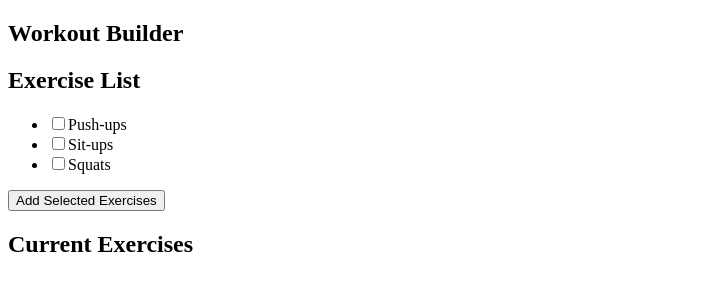
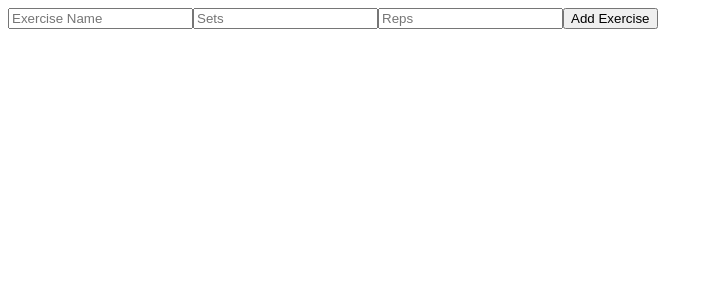
Before and after one commit to BryonVerdone/fit-track, a React (Vite) app: page / in a window 1280 px wide. Shown: the top 300 px of the page, without its empty margins (0-713 px from the left). Built offline with nearby package versions, Linux system fonts and the light colour scheme.

Commit message:
able to add exercise with sets and reps to list

```diff
--- a/src/App.jsx
+++ b/src/App.jsx
@@ -1,44 +1,14 @@
 import { useState } from 'react'
+import reactLogo from './assets/react.svg'
+import viteLogo from '/vite.svg'
 import ExerciseList from './components/ExerciseList'
-
-
 import './App.css'
-
-
-
 
 function App() {
 
-// initial list of exercises
 
-    const initialExercises = [
-       { id: 1, name: 'Push-ups' },
-      { id: 2, name: 'Sit-ups' },
-      { id: 3, name: 'Squats' },
-  ]
-  const [selectedExercises, setSelectedExercises] = useState([]);
-
-  const handleAddSelectedExercises = (exercisesToAdd) => {
-    setSelectedExercises((prevSelected) => [...prevSelected, ...exercisesToAdd]);
-  };
-  return(
-<section>
-<h1>Workout Builder</h1>
-
-<ExerciseList exercises={initialExercises} onAddSelectedExercises={handleAddSelectedExercises}/>
-
-<div>
-  <h2>Current Exercises</h2>
-  <ul>
-          {selectedExercises.map((exercise) =>  (
-      <li key={exercise.id}>{exercise.name}</li>
-    ))}
-  </ul>
-
-</div>
-</section>
-
-
+  return (
+    <ExerciseList />
   )
 }
 
--- a/src/components/ExerciseList.jsx
+++ b/src/components/ExerciseList.jsx
@@ -1,48 +1,57 @@
-import { useState } from "react"
+import React, { useState } from 'react';
 
-const ExerciseList= ({exercises, onAddSelectedExercises})=>{
+const ExerciseTracker = () => {
+    const [exerciseName, setExerciseName] = useState('');
+    const [sets, setSets] = useState('');
+    const [reps, setReps] = useState('');
+    const [exerciseList, setExerciseList] = useState([]);
 
-    const [selectedExercises, setSelectedExercises] = useState([]);
+    const handleButtonClick = () => {
+        if (exerciseName.trim() !== '' && sets.trim() !== '' && reps.trim() !== '') {
+            const newExercise = {
+                name: exerciseName,
+                sets: sets,
+                reps: reps,
+            };
 
+            setExerciseList([...exerciseList, newExercise]);
+            setExerciseName('');
+            setSets('');
+            setReps('');
+            console.log(exerciseList);
+        }
+    };
 
-const handleToggleExercise=(exercise)=>{
-    const isSelected= selectedExercises.some((e)=>e.id === exercise.id)
-    // Check to see if selected exercise has already been chosen, if so remove it
-if(isSelected){
-    setSelectedExercises((prevSelected)=>
-    prevSelected.filter((e)=> e.id !== exercise.id)
+    return (
+        <div>
+            <input
+                type="text"
+                placeholder="Exercise Name"
+                value={exerciseName}
+                onChange={(e) => setExerciseName(e.target.value)}
+            />
+            <input
+                type="text"
+                placeholder="Sets"
+                value={sets}
+                onChange={(e) => setSets(e.target.value)}
+            />
+            <input
+                type="text"
+                placeholder="Reps"
+                value={reps}
+                onChange={(e) => setReps(e.target.value)}
+            />
+            <button onClick={handleButtonClick}>Add Exercise</button>
+            <ul>
+                {exerciseList.map((exercise, index) => (
+                    <li key={index}>
+                        {exercise.name} - {exercise.sets} sets, {exercise.reps} reps
+                    </li>
+                ))}
+            </ul>
+        </div>
+    );
+};
 
-    )
-} else{
-    setSelectedExercises((prevSelected)=>[...prevSelected,exercise])
-}
-
-
-}
-
-// const handleSelectedExercise= (exerciseToAdd)=>{
-//     setSelectedExercises((prevSelected)=>[...prevSelected,...exerciseToAdd])
-
-// }
-
-    return(
-        <div>
-            <h2>Exercise List</h2>
-        <ul>
-            {exercises.map((exercise)=>(
-                <li key={exercise.id}>
-                <label>
-                <input type="checkbox" checked={selectedExercises.some((e)=>e.id=== exercise.id)}
-                onChange={()=> handleToggleExercise(exercise)}/>
-                {exercise.name}
-                </label>
-                </li>
-           ) )}
-        </ul>
-            <button onClick={() => onAddSelectedExercises(selectedExercises)}>Add Selected Exercises</button>
-        </div>
-    )
-
-}
-
-export default ExerciseList
+export default ExerciseTracker;
```
